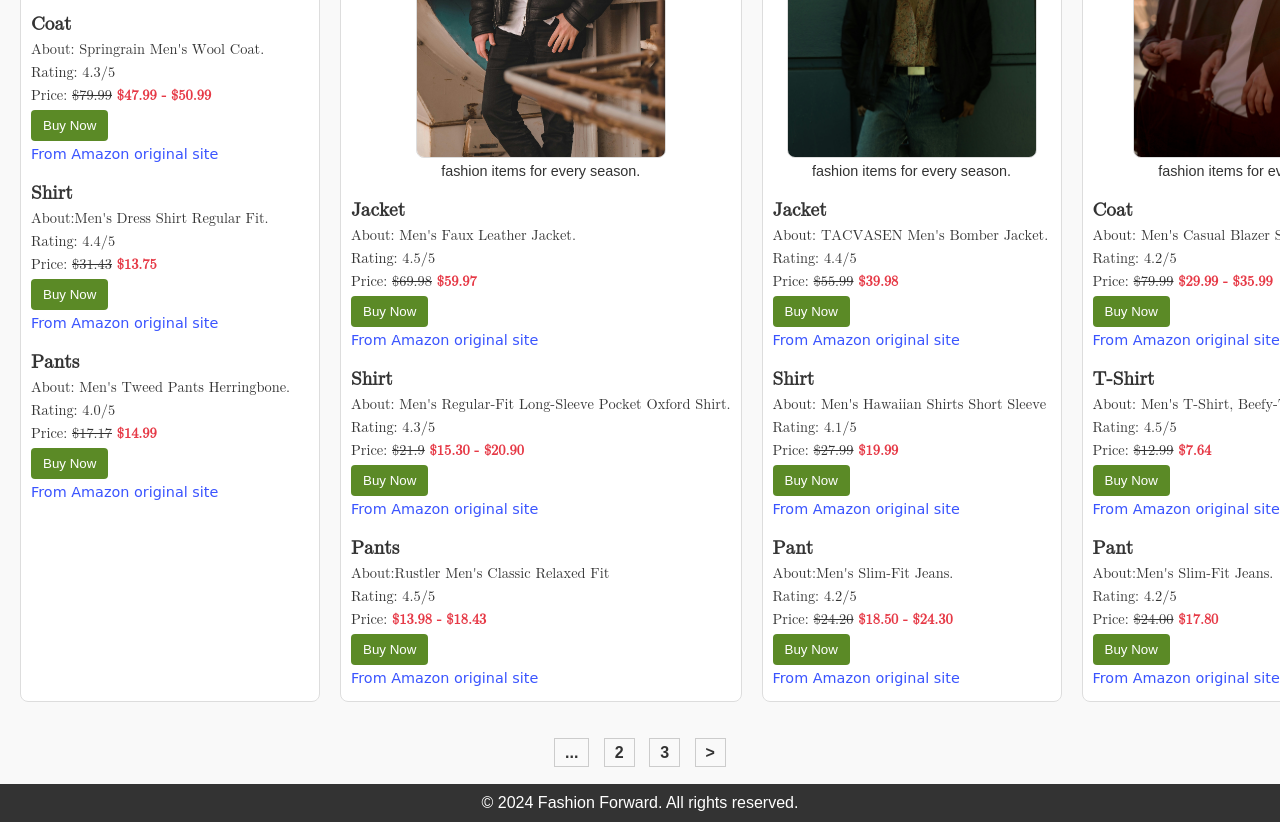
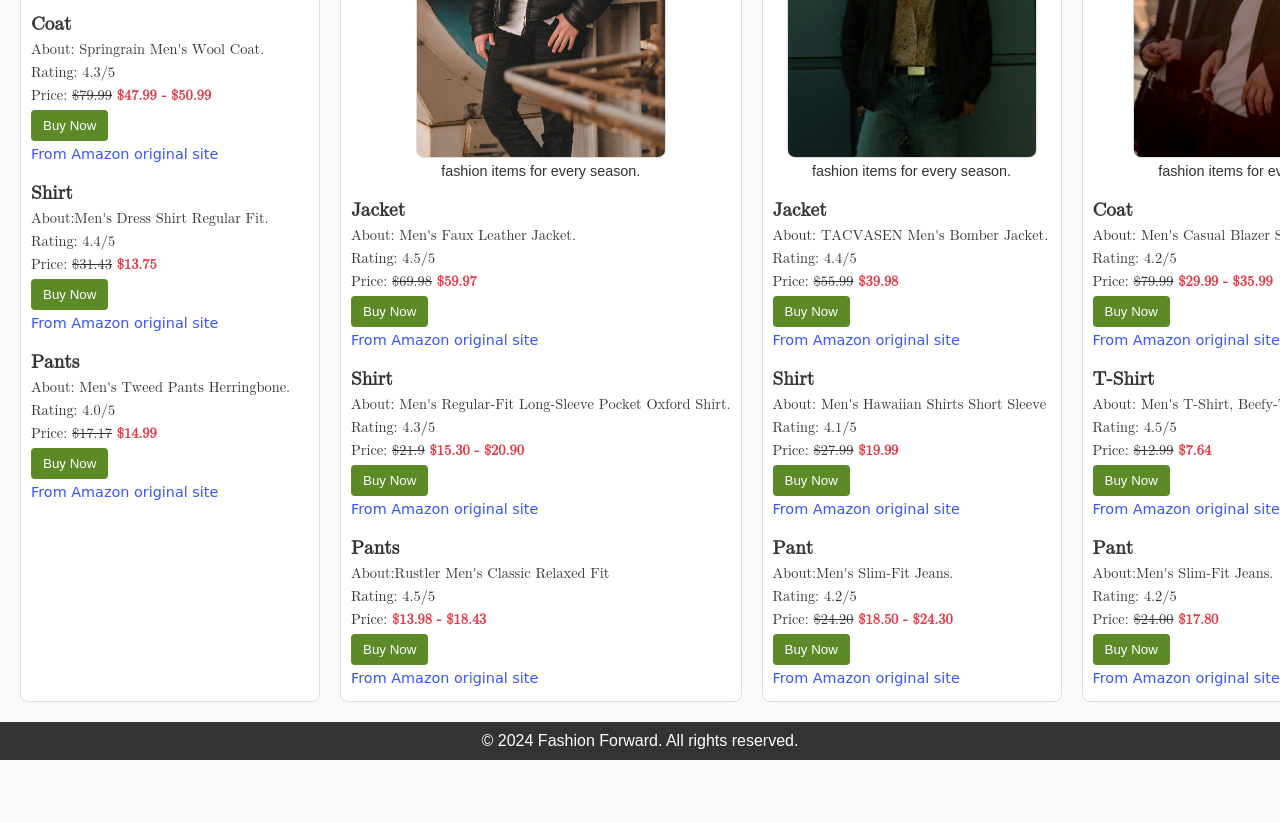
Before and after one commit to tej-singh21/fashion-forward, a plain HTML site: page index.html in a window 1280 px wide. Shown: the part 295-1117 px from the top of the page. After the commit the page ends 1055 px from the top, so only its background shows below. Drawn offline with Linux system fonts and the light colour scheme; a script that the page names is missing.

Commit message:
Update index.html

```diff
--- a/index.html
+++ b/index.html
@@ -184,12 +184,12 @@
     </div>
 
     <!-- Pagination -->
-    <div class="pagination">
+<!--     <div class="pagination">
         <a href="#">...</a>
         <a href="index2m.html">2</a>
         <a href="index3m.html">3</a>
         <a href="index2m.html">&gt; </a>
-      </div>
+      </div> -->
   </main>
 
 
```
